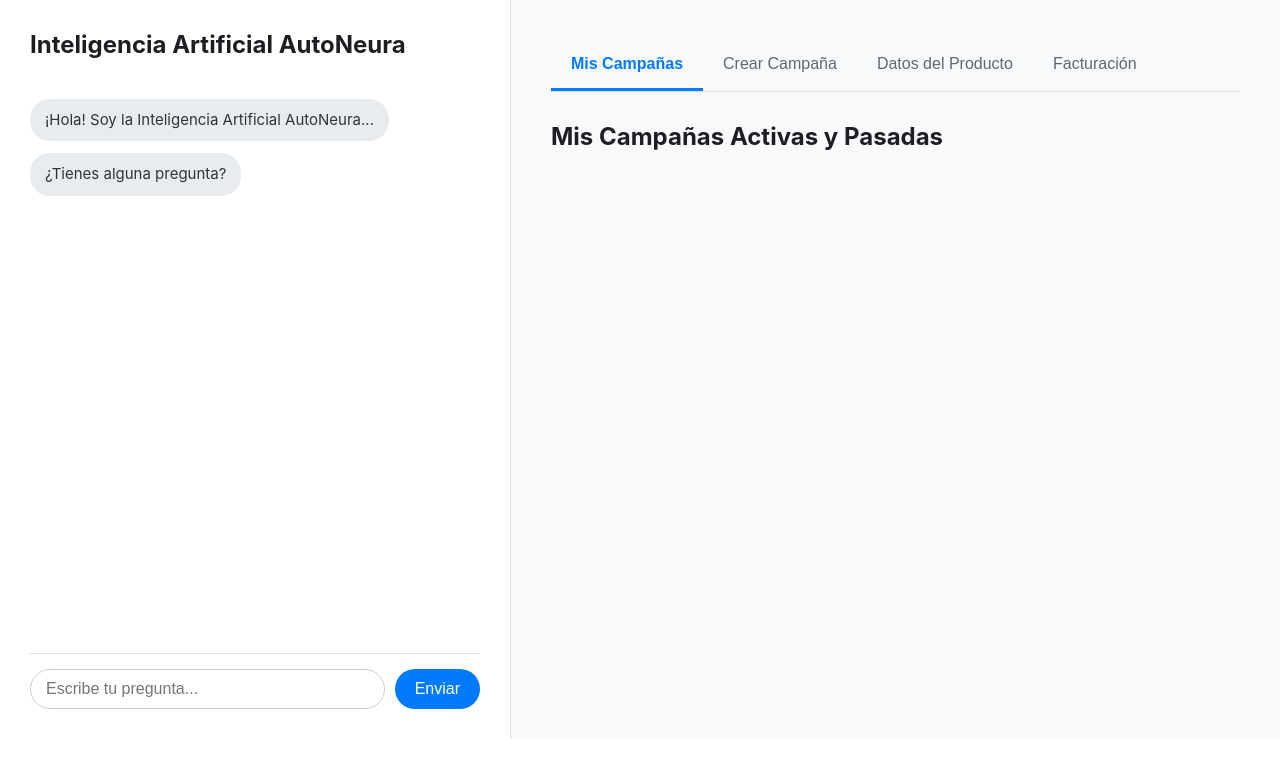
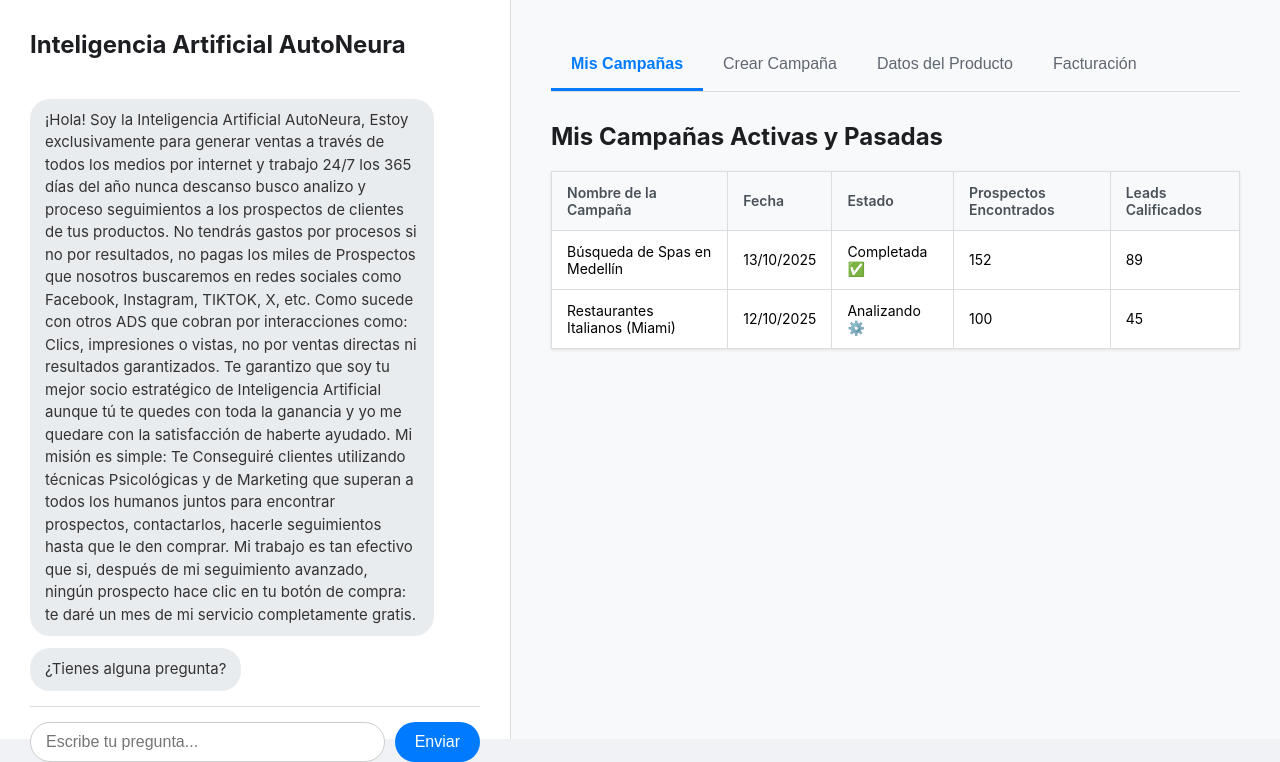
Before and after one commit to Bot01128/Sistema-de-Ventas-Cognitivo-Aut-nomo, a Flask app: page / in a window 1280 px wide. Shown: the part 70-832 px from the top of the page. Before the commit the page ends 809 px from the top, so only its background shows below. Run offline with Flask 3, Linux system fonts and the light colour scheme; some libraries are stand-ins or nearby versions.

Commit message:
Update dashboard.html

```diff
--- a/templates/dashboard.html
+++ b/templates/dashboard.html
@@ -4,7 +4,6 @@
     <meta charset="UTF-8">
     <meta name="viewport" content="width=device-width, initial-scale=1.0">
     <title>{{ _('AutoNeura AI - Dashboard') }}</title>
-    <!-- CONEXIÓN AL ARCHIVO CSS -->
     <link rel="stylesheet" href="{{ url_for('static', filename='style.css') }}">
 </head>
 <body>
@@ -23,7 +22,7 @@
             </div>
             <div class="chat-window">
                 <div class="chat-messages" id="chat-messages">
-                    <p class="msg-assistant">{{ _("¡Hola! Soy la Inteligencia Artificial AutoNeura...") }}</p>
+                    <p class="msg-assistant">{{ _("¡Hola! Soy la Inteligencia Artificial AutoNeura, Estoy exclusivamente para generar ventas a través de todos los medios por internet  y trabajo 24/7 los 365 días del año nunca descanso busco analizo y proceso seguimientos a los prospectos de clientes de tus productos. No tendrás gastos por procesos si no por resultados, no pagas los miles de Prospectos que nosotros buscaremos en redes sociales como Facebook, Instagram, TIKTOK, X, etc. Como sucede con otros ADS que cobran por interacciones como: Clics, impresiones o vistas, no por ventas directas ni resultados garantizados. Te garantizo que soy tu mejor socio estratégico de Inteligencia Artificial aunque tú te quedes con toda la ganancia y yo me quedare con la satisfacción de haberte ayudado. Mi misión es simple: Te Conseguiré clientes utilizando técnicas Psicológicas y de Marketing que superan a todos los humanos juntos para encontrar prospectos, contactarlos, hacerle seguimientos hasta que le den comprar. Mi trabajo es tan efectivo que si, después de mi seguimiento avanzado, ningún prospecto hace clic en tu botón de compra: te daré un mes de mi servicio completamente gratis.") }}</p>
                     <p class="msg-assistant">{{ _("¿Tienes alguna pregunta?") }}</p>
                 </div>
                 <div class="chat-input">
@@ -42,25 +41,67 @@
             <div class="tab-content" id="my-campaigns">
                 <h2>{{ _('Mis Campañas Activas y Pasadas') }}</h2>
                 <table class="campaign-table">
-                    <!-- ... Tu tabla ... -->
+                    <thead>
+                        <tr>
+                            <th>{{ _('Nombre de la Campaña') }}</th>
+                            <th>{{ _('Fecha') }}</th>
+                            <th>{{ _('Estado') }}</th>
+                            <th>{{ _('Prospectos Encontrados') }}</th>
+                            <th>{{ _('Leads Calificados') }}</th>
+                        </tr>
+                    </thead>
+                    <tbody>
+                        <tr><td>Búsqueda de Spas en Medellín</td><td>13/10/2025</td><td>Completada ✅</td><td>152</td><td>89</td></tr>
+                        <tr><td>Restaurantes Italianos (Miami)</td><td>12/10/2025</td><td>Analizando ⚙️</td><td>100</td><td>45</td></tr>
+                    </tbody>
                 </table>
             </div>
             <div class="tab-content" id="campaign" style="display:none;">
                 <h2>{{ _('Configurar Campaña de Prospección') }}</h2>
-                <!-- ... Tu formulario de campaña ... -->
+                <div class="form-section">
+                    <label>{{ _('1. Selecciona un Plan') }}</label>
+                    <div class="plans-container">
+                        <div class="plan-card" data-plan="arrancador"><h4>{{ _('El Arrancador') }}</h4><div class="price">$149<span>/mes</span></div><small>4 prospectos/día</small></div>
+                        <div class="plan-card" data-plan="profesional"><h4>{{ _('El Profesional') }}</h4><div class="price">$399<span>/mes</span></div><small>15 prospectos/día</small></div>
+                        <div class="plan-card" data-plan="dominador"><h4>{{ _('El Dominador') }}</h4><div class="price">$999<span>/mes</span></div><small>50 prospectos/día</small></div>
+                    </div>
+                </div>
+                <div class="form-section">
+                    <label for="prospects-per-day">{{ _('2. O personaliza la cantidad de Prospectos por Día') }}</label>
+                    <input type="number" id="prospects-per-day" value="4" min="4">
+                </div>
+                <div class="form-section">
+                    <label>{{ _('3. Define tu Campaña') }}</label>
+                    <label for="campaign-name" style="margin-top:10px;">{{ _('Nombre de la Campaña') }}</label>
+                    <input type="text" id="campaign-name" placeholder="{{ _('Ej: Búsqueda de Restaurantes en Miami') }}">
+                    <label for="product-service" style="margin-top:15px;">{{ _('¿Qué vendes?') }}</label>
+                    <input type="text" id="product-service" placeholder="{{ _('Ej: Software para restaurantes') }}">
+                    <label for="target-audience" style="margin-top: 15px;">{{ _('¿A quién va dirigido?') }}</label>
+                    <input type="text" id="target-audience" placeholder="{{ _('Ej: Restaurantes italianos, Ferreterías') }}">
+                </div>
+                <div class="form-section" style="background-color: #e9ecef; padding: 20px; border-radius: 8px;">
+                    <h4>{{ _('Resumen Final') }}</h4>
+                    <p>Plan Seleccionado: <strong id="selected-plan">El Arrancador</strong></p>
+                    <p>Prospectos por día: <strong id="daily-prospects">4</strong></p>
+                    <p>Costo Mensual Final: <strong id="total-cost">$149.00</strong></p>
+                </div>
+                <button class="cta-button">{{ _('Lanzar Campaña') }}</button>
             </div>
             <div class="tab-content" id="data" style="display:none;">
                 <h2>{{ _('Información del Producto y Contacto') }}</h2>
-                <!-- ... Tu formulario de datos ... -->
+                <div class="form-section"><label>{{ _('Tipo de Producto') }}</label><div class="checkbox-group"><input type="checkbox" id="tangible"><label for="tangible">{{ _('Tangible') }}</label></div><div class="checkbox-group"><input type="checkbox" id="intangible"><label for="intangible">{{ _('Intangible') }}</label></div></div>
+                <div class="form-section"><label for="product-description">{{ _('Descripción del Producto/Servicio') }}</label><textarea id="product-description" maxlength="1000" placeholder="{{ _('Describe qué vendes...') }}"></textarea><small id="char-count">1000 caracteres restantes</small></div>
+                <div class="form-section"><label for="contact-whatsapp">{{ _('Número de WhatsApp') }}</label><input type="text" id="contact-whatsapp"></div>
+                <div class="form-section"><label for="purchase-link">{{ _('Enlace de Venta') }}</label><input type="text" id="purchase-link"></div>
+                <button class="cta-button">{{ _('Guardar Datos') }}</button>
             </div>
             <div class="tab-content" id="billing" style="display:none;">
                 <h2>{{ _('Mi Saldo y Facturación') }}</h2>
-                <!-- ... Tu contenido de facturación ... -->
+                <p>Saldo Actual: <strong>$0.00</strong></p>
+                <button class="cta-button" style="background-color:#007bff;">{{ _('+ Recargar Saldo') }}</button>
             </div>
         </div>
     </div>
-
-   <!-- CONEXIÓN AL ARCHIVO JAVASCRIPT -->
-   <script src="{{ url_for('static', filename='script.js') }}"></script>
+  <script src="{{ url_for('static', filename='script.js') }}"></script>
 </body>
 </html>
```
